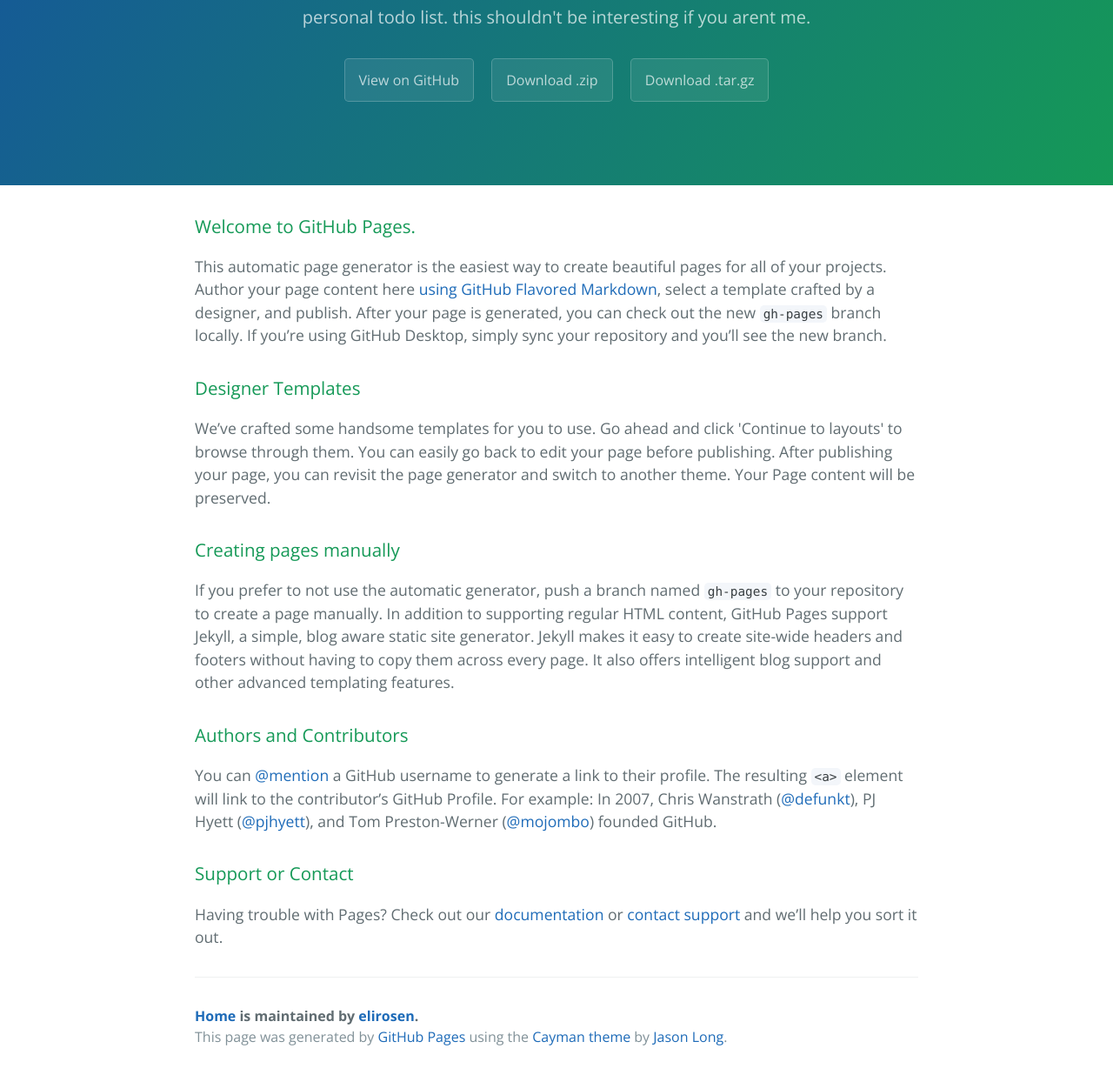
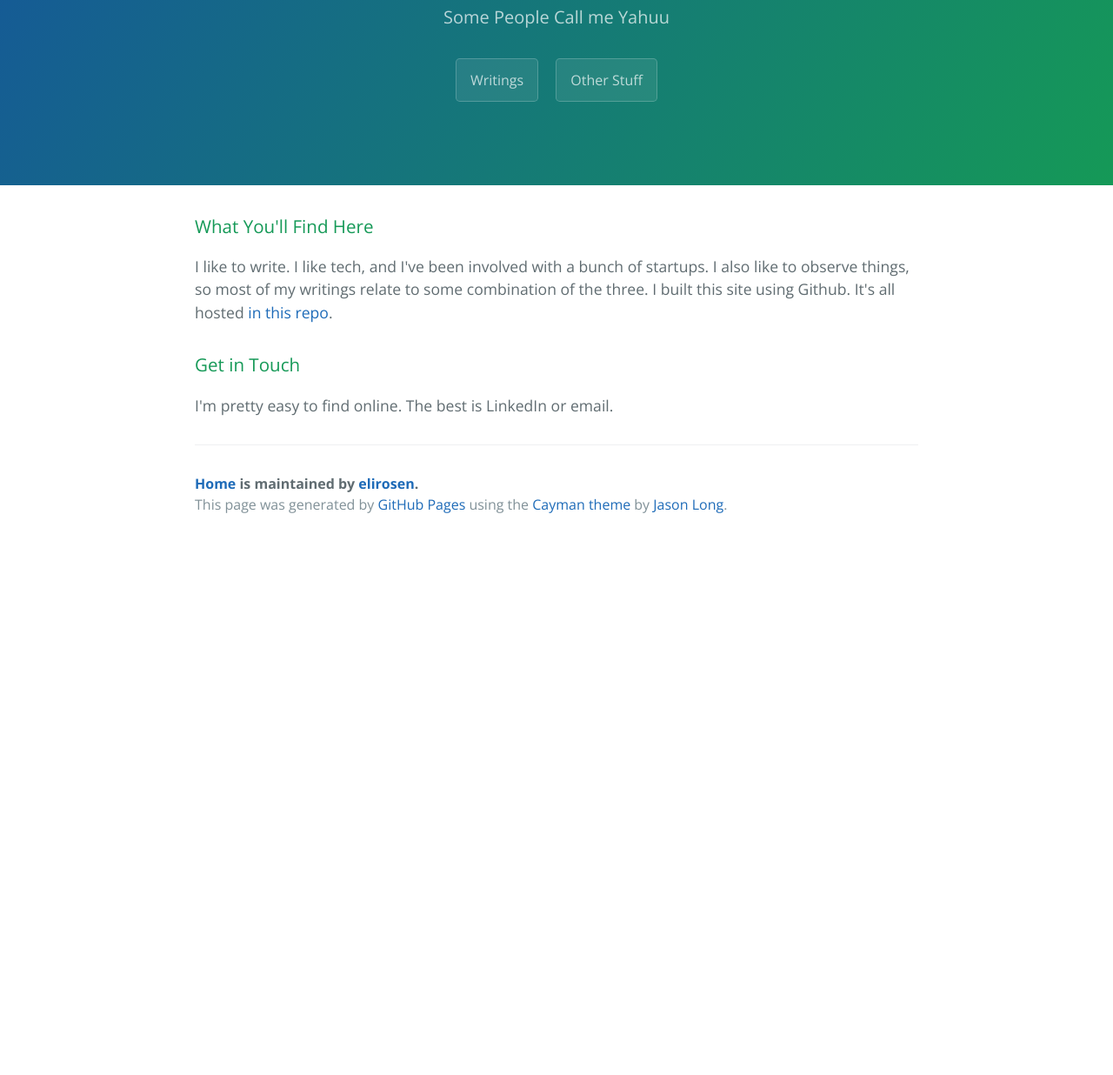
Before and after one commit to elirosen/home, a plain HTML site: page index.html in a window 1280 px wide. Shown: the part 170-1406 px from the top of the page at 87% size. After the commit the page ends 800 px from the top, so only its background shows below. Drawn offline with nearby package versions, Linux system fonts and the light colour scheme.

Commit message:
updated index.html
removed placeholder content and added my own

```diff
--- a/index.html
+++ b/index.html
@@ -1,8 +1,7 @@
-<!DOCTYPE html>
-<html lang="en-us">
+<!DOCTYPE html><html lang="en-us">
   <head>
     <meta charset="UTF-8">
-    <title>Home by elirosen</title>
+    <title>Home </title>
     <meta name="viewport" content="width=device-width, initial-scale=1">
     <link rel="stylesheet" type="text/css" href="stylesheets/normalize.css" media="screen">
     <link href='https://fonts.googleapis.com/css?family=Open+Sans:400,700' rel='stylesheet' type='text/css'>
@@ -11,38 +10,26 @@
   </head>
   <body>
     <section class="page-header">
-      <h1 class="project-name">Home</h1>
-      <h2 class="project-tagline">personal todo list. this shouldn&#39;t be interesting if you arent me.</h2>
-      <a href="https://github.com/elirosen/home" class="btn">View on GitHub</a>
-      <a href="https://github.com/elirosen/home/zipball/master" class="btn">Download .zip</a>
-      <a href="https://github.com/elirosen/home/tarball/master" class="btn">Download .tar.gz</a>
+      <h1 class="project-name">Eli Rosen</h1>
+      <h2 class="project-tagline">Some People Call me Yahuu </h2>
+      <a href="https://github.com/elirosen/home" class="btn">Writings</a>
+      <a href="https://github.com/elirosen/home/zipball/master" class="btn">Other Stuff</a>
+
     </section>
 
     <section class="main-content">
       <h3>
-<a id="welcome-to-github-pages" class="anchor" href="#welcome-to-github-pages" aria-hidden="true"><span aria-hidden="true" class="octicon octicon-link"></span></a>Welcome to GitHub Pages.</h3>
+<a id="welcome-to-github-pages" class="anchor" href="#welcome-to-github-pages" aria-hidden="true"><span aria-hidden="true" class="octicon octicon-link"></span></a>What You'll Find Here</h3>
 
-<p>This automatic page generator is the easiest way to create beautiful pages for all of your projects. Author your page content here <a href="https://guides.github.com/features/mastering-markdown/">using GitHub Flavored Markdown</a>, select a template crafted by a designer, and publish. After your page is generated, you can check out the new <code>gh-pages</code> branch locally. If you’re using GitHub Desktop, simply sync your repository and you’ll see the new branch.</p>
+<p>I like to write. I like tech, and I've been involved with a bunch of startups. I also like to observe things, so most of my writings relate to some combination of the three.
+I built this site using Github. It's all hosted <a href="https://guides.github.com/features/mastering-markdown/">in this repo</a>.</p>
 
 <h3>
-<a id="designer-templates" class="anchor" href="#designer-templates" aria-hidden="true"><span aria-hidden="true" class="octicon octicon-link"></span></a>Designer Templates</h3>
+<a id="designer-templates" class="anchor" href="#designer-templates" aria-hidden="true"><span aria-hidden="true" class="octicon octicon-link"></span></a>Get in Touch</h3>
 
-<p>We’ve crafted some handsome templates for you to use. Go ahead and click 'Continue to layouts' to browse through them. You can easily go back to edit your page before publishing. After publishing your page, you can revisit the page generator and switch to another theme. Your Page content will be preserved.</p>
+<p>I'm pretty easy to find online. The best is LinkedIn or email.</p>
 
-<h3>
-<a id="creating-pages-manually" class="anchor" href="#creating-pages-manually" aria-hidden="true"><span aria-hidden="true" class="octicon octicon-link"></span></a>Creating pages manually</h3>
 
-<p>If you prefer to not use the automatic generator, push a branch named <code>gh-pages</code> to your repository to create a page manually. In addition to supporting regular HTML content, GitHub Pages support Jekyll, a simple, blog aware static site generator. Jekyll makes it easy to create site-wide headers and footers without having to copy them across every page. It also offers intelligent blog support and other advanced templating features.</p>
-
-<h3>
-<a id="authors-and-contributors" class="anchor" href="#authors-and-contributors" aria-hidden="true"><span aria-hidden="true" class="octicon octicon-link"></span></a>Authors and Contributors</h3>
-
-<p>You can <a href="https://help.github.com/articles/basic-writing-and-formatting-syntax/#mentioning-users-and-teams" class="user-mention">@mention</a> a GitHub username to generate a link to their profile. The resulting <code>&lt;a&gt;</code> element will link to the contributor’s GitHub Profile. For example: In 2007, Chris Wanstrath (<a href="https://github.com/defunkt" class="user-mention">@defunkt</a>), PJ Hyett (<a href="https://github.com/pjhyett" class="user-mention">@pjhyett</a>), and Tom Preston-Werner (<a href="https://github.com/mojombo" class="user-mention">@mojombo</a>) founded GitHub.</p>
-
-<h3>
-<a id="support-or-contact" class="anchor" href="#support-or-contact" aria-hidden="true"><span aria-hidden="true" class="octicon octicon-link"></span></a>Support or Contact</h3>
-
-<p>Having trouble with Pages? Check out our <a href="https://help.github.com/pages">documentation</a> or <a href="https://github.com/contact">contact support</a> and we’ll help you sort it out.</p>
 
       <footer class="site-footer">
         <span class="site-footer-owner"><a href="https://github.com/elirosen/home">Home</a> is maintained by <a href="https://github.com/elirosen">elirosen</a>.</span>
```
